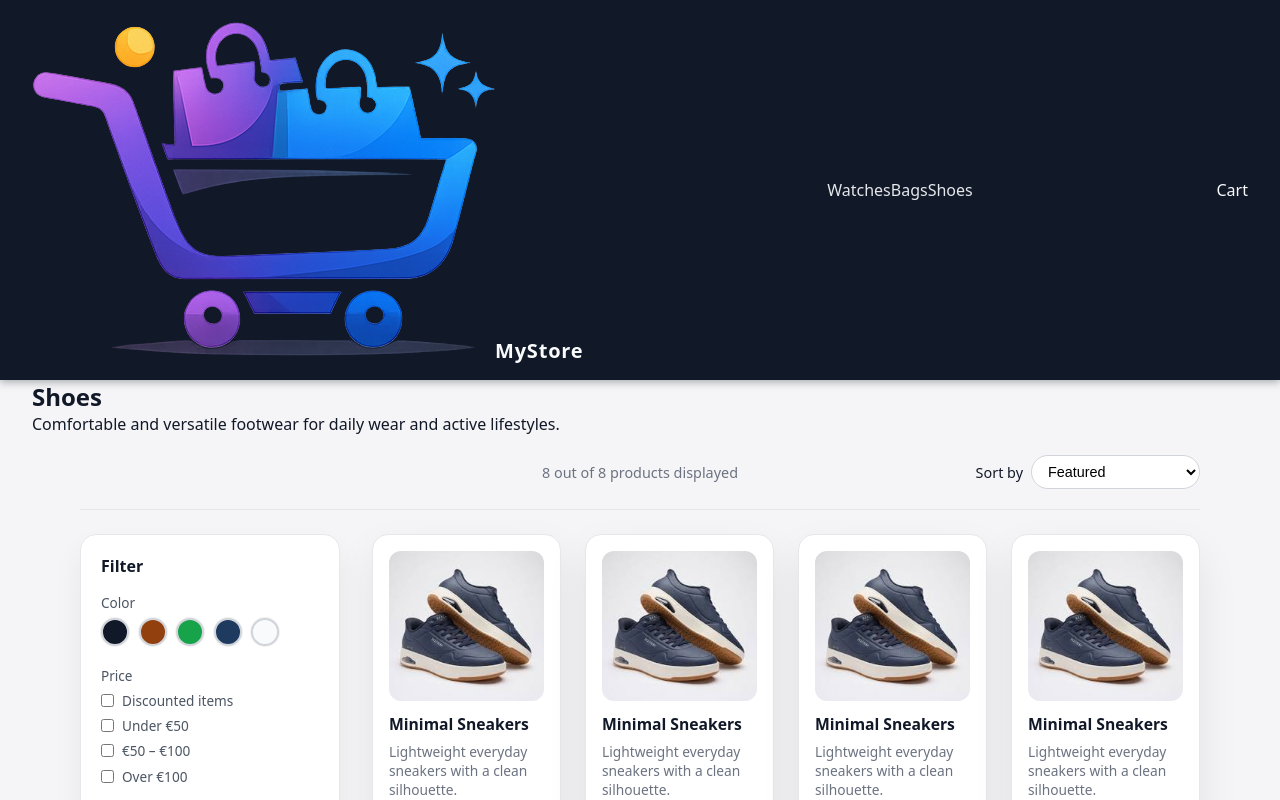
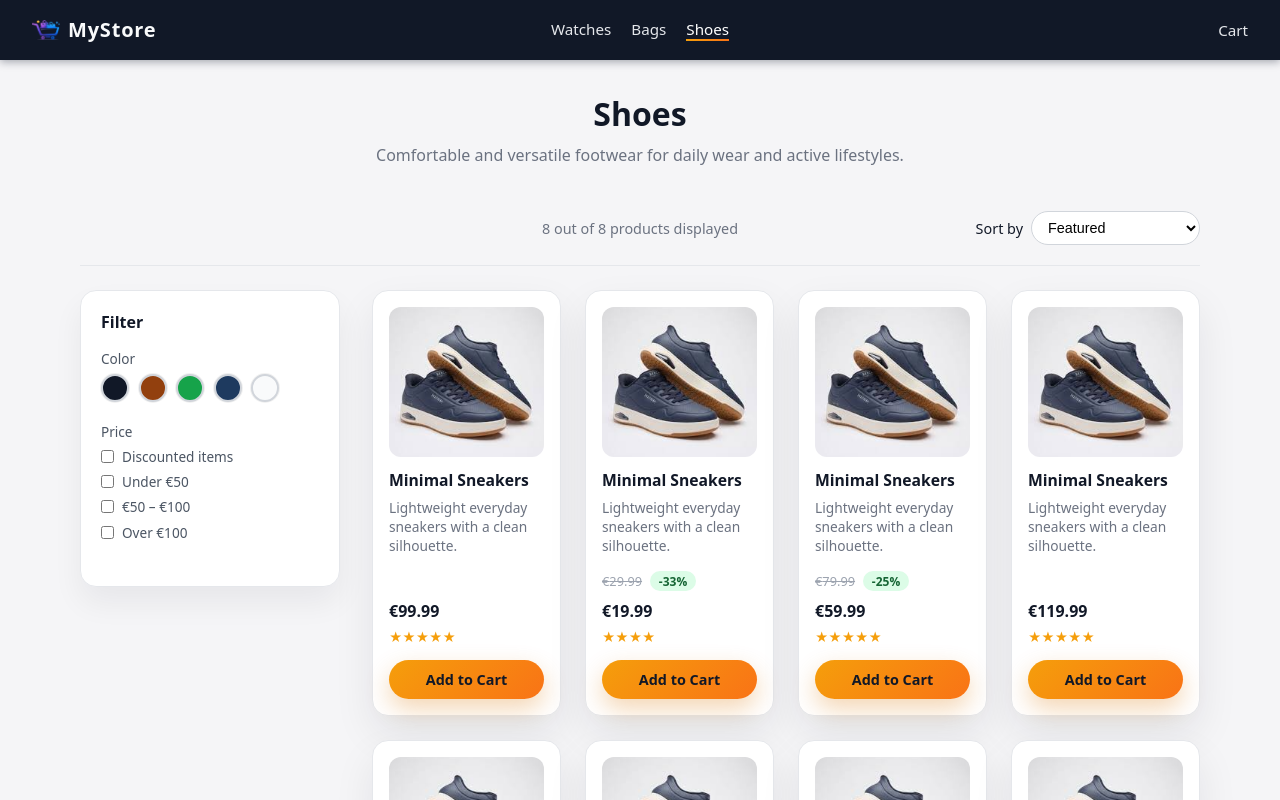
Before and after one commit to BozhidarZagorov/MyStore, a React (Vite) app: page /shoes in a window 1280 px wide. Shown: the top 800 px of the page. Built offline with nearby package versions, Linux system fonts and the light colour scheme.

Commit message:
add some aditional style

```diff
--- a/src/styles.css
+++ b/src/styles.css
@@ -16,6 +16,16 @@ body {
 
 #root {
   min-height: 100vh;
+}
+
+.app-layout {
+  display: flex;
+  flex-direction: column;
+  min-height: 100vh;
+}
+
+.app-main {
+  flex: 1;
 }
 
 a {
@@ -47,9 +57,9 @@ main {
   position: sticky;
   top: 0;
   z-index: 100;
-  display: flex;
+  display: grid;
+  grid-template-columns: 1fr auto 1fr;
   align-items: center;
-  justify-content: space-between;
   padding: 1rem 2rem;
   background-color: #111827;
   color: #f9fafb;
@@ -57,16 +67,48 @@ main {
 }
 
 .navbar-logo {
+  display: inline-flex;
+  align-items: center;
+  gap: 0.5rem;
   font-size: 1.25rem;
   font-weight: 700;
   letter-spacing: 0.04em;
+  color: #f9fafb;
+  cursor: default;
 }
 
-.navbar-links {
+.navbar-logo-img {
+  width: 28px;
+  height: 28px;
+  object-fit: contain;
+}
+
+.navbar-logo-text {
+  line-height: 1;
+}
+
+.navbar-categories {
   display: flex;
   align-items: center;
+  justify-content: center;
   gap: 1.25rem;
   font-size: 0.95rem;
+}
+
+.navbar-cart {
+  justify-self: end;
+  font-size: 0.95rem;
+  color: #e5e7eb;
+  text-decoration: none;
+  transition: color 0.2s ease;
+}
+
+.navbar-cart:hover {
+  color: #ffffff;
+}
+
+.navbar-cart.navbar-link--active {
+  color: #ffffff;
 }
 
 .navbar-link {
@@ -95,9 +137,70 @@ main {
   width: 100%;
 }
 
+.navbar-link--active {
+  color: #ffffff;
+}
+
+.navbar-link--active::after {
+  width: 100%;
+}
+
 /* PLP layout */
 .plp-page {
   padding: 0 2rem 3rem;
+}
+
+.plp-category-header {
+  max-width: 1120px;
+  margin: 0 auto 1.5rem;
+  padding: 2rem 0 0;
+}
+
+.plp-category-title {
+  text-align: center;
+  font-size: 2rem;
+  font-weight: 700;
+  margin-bottom: 0.5rem;
+  color: #111827;
+}
+
+.plp-category-description {
+  text-align: center;
+  font-size: 1rem;
+  color: #6b7280;
+  line-height: 1.5;
+}
+
+/* Legal pages */
+.legal-page .plp-category-title {
+  margin-bottom: 1rem;
+}
+
+.legal-content {
+  max-width: 65ch;
+  margin-top: 1.5rem;
+  text-align: left;
+}
+
+.legal-content h2 {
+  font-size: 1.125rem;
+  font-weight: 600;
+  margin-top: 1.5rem;
+  margin-bottom: 0.5rem;
+}
+
+.legal-content p {
+  margin: 0 0 0.75rem;
+  color: #4b5563;
+  line-height: 1.6;
+}
+
+.legal-link {
+  color: #2563eb;
+}
+
+.legal-link:hover {
+  text-decoration: underline;
 }
 
 .plp-inner {
@@ -448,7 +551,133 @@ main {
   box-shadow: 0 10px 25px rgba(15, 23, 42, 0.06);
 }
 
-/* Footer */
+/* Cart */
+.cart-layout {
+  display: grid;
+  grid-template-columns: minmax(0, 2fr) minmax(260px, 1fr);
+  gap: 2rem;
+  margin-top: 2rem;
+}
+
+.cart-items {
+  display: flex;
+  flex-direction: column;
+  gap: 1rem;
+}
+
+.cart-item {
+  display: grid;
+  grid-template-columns: 96px minmax(0, 1fr);
+  gap: 1rem;
+  padding: 1rem;
+  border-radius: 0.75rem;
+  border: 1px solid #e5e7eb;
+  background-color: #ffffff;
+}
+
+.cart-item-image-wrap {
+  border-radius: 0.5rem;
+  overflow: hidden;
+}
+
+.cart-item-image {
+  border-radius: 0.75rem;
+  border: 1.5px solid #eb9616;
+  width: 100%;
+  height: auto;
+  object-fit: cover;
+}
+
+.cart-item-info {
+  display: flex;
+  flex-direction: column;
+  gap: 0.4rem;
+}
+
+.cart-item-title {
+  font-size: 1rem;
+  font-weight: 600;
+  color: #111827;
+}
+
+.cart-item-description {
+  font-size: 0.9rem;
+  color: #6b7280;
+}
+
+.cart-item-meta {
+  display: flex;
+  justify-content: space-between;
+  align-items: center;
+  margin-top: 0.3rem;
+  font-size: 0.9rem;
+}
+
+.cart-item-quantity {
+  color: #4b5563;
+}
+
+.cart-item-price {
+  font-weight: 600;
+  color: #111827;
+}
+
+.cart-item-remove {
+  margin-top: 0.5rem;
+  align-self: flex-start;
+  padding: 0.4rem 0.8rem;
+  font-size: 0.85rem;
+  border-radius: 999px;
+  border: 1px solid #e5e7eb;
+  background-color: #ffffff;
+  cursor: pointer;
+}
+
+.cart-summary {
+  align-self: flex-start;
+  padding: 1.25rem 1.5rem;
+  border-radius: 0.75rem;
+  border: 1px solid #e5e7eb;
+  background-color: #ffffff;
+}
+
+.cart-summary-title {
+  font-size: 1rem;
+  font-weight: 600;
+  margin-bottom: 1rem;
+}
+
+.cart-summary-row {
+  display: flex;
+  justify-content: space-between;
+  font-size: 0.9rem;
+  color: #4b5563;
+  margin-bottom: 0.35rem;
+}
+
+.cart-summary-total {
+  font-weight: 600;
+  color: #111827;
+  margin-top: 0.75rem;
+}
+
+.cart-summary-clear {
+  margin-top: 1rem;
+  width: 100%;
+  padding: 0.6rem 0.9rem;
+  border-radius: 999px;
+  border: 1px solid #e5e7eb;
+  background-color: #f9fafb;
+  cursor: pointer;
+  font-size: 0.9rem;
+}
+
+@media (max-width: 768px) {
+  .cart-layout {
+    grid-template-columns: minmax(0, 1fr);
+  }
+}
+
 .footer {
   padding: 1.5rem 2rem 2rem;
   background-color: #111827;
@@ -462,7 +691,7 @@ main {
   display: flex;
   flex-wrap: wrap;
   align-items: center;
-  justify-content: space-between;
+  justify-content: flex-end;
   gap: 0.75rem;
 }
 
```
